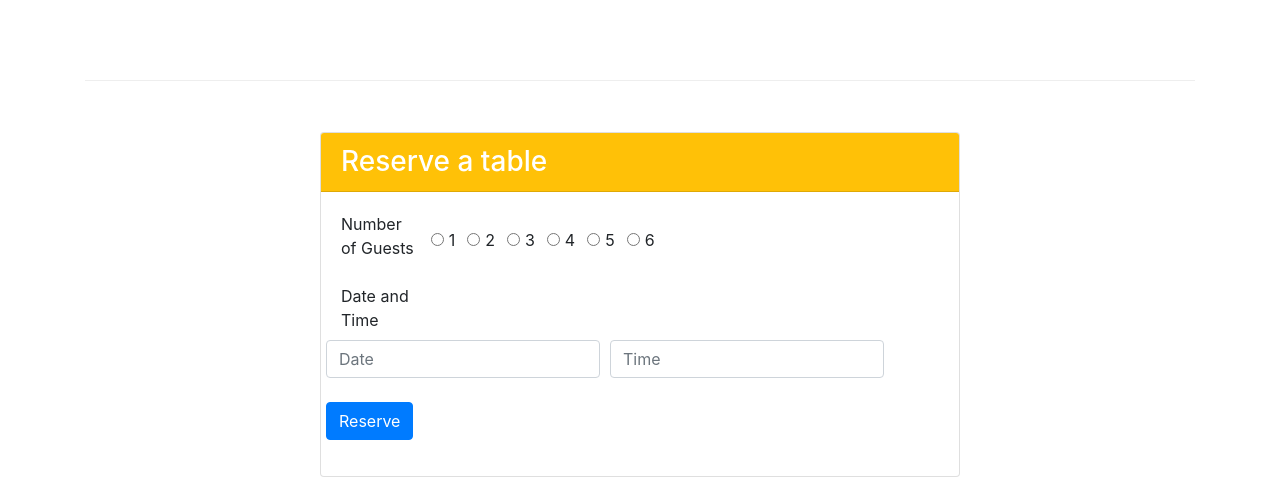
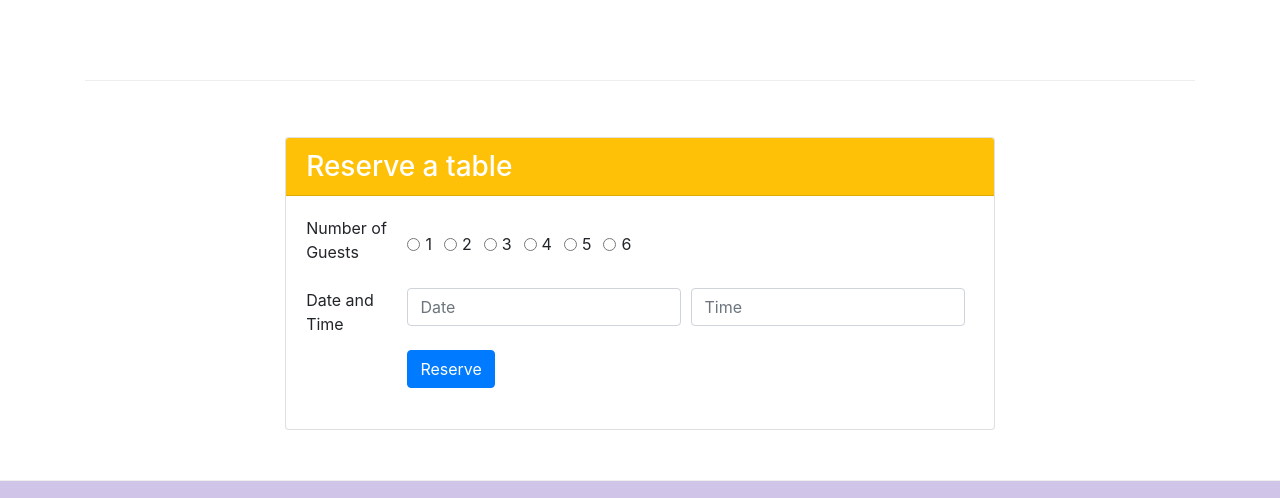
Before and after one commit to RamirezJA/HKU-C1, a website: page index.html in a window 1280 px wide. Shown: the part 1453-1951 px from the top of the page. Drawn offline with nearby package versions, Linux system fonts and the light colour scheme.

Commit message:
Assignment 2.1

```diff
--- a/index.html
+++ b/index.html
@@ -105,8 +105,8 @@
     </div>
 
     <div class="row row-content ">
-            <div class="col-12 "></div>
-                    <div class="card mx-auto w-50">
+            <div class="col-12 col-sm-8"></div>
+                    <div class="card mx-auto">
                             <h3 class="card-header bg-warning text-white">Reserve a table</h3>
                             <div class="card-body ">
                                     <dl class="row">
```
